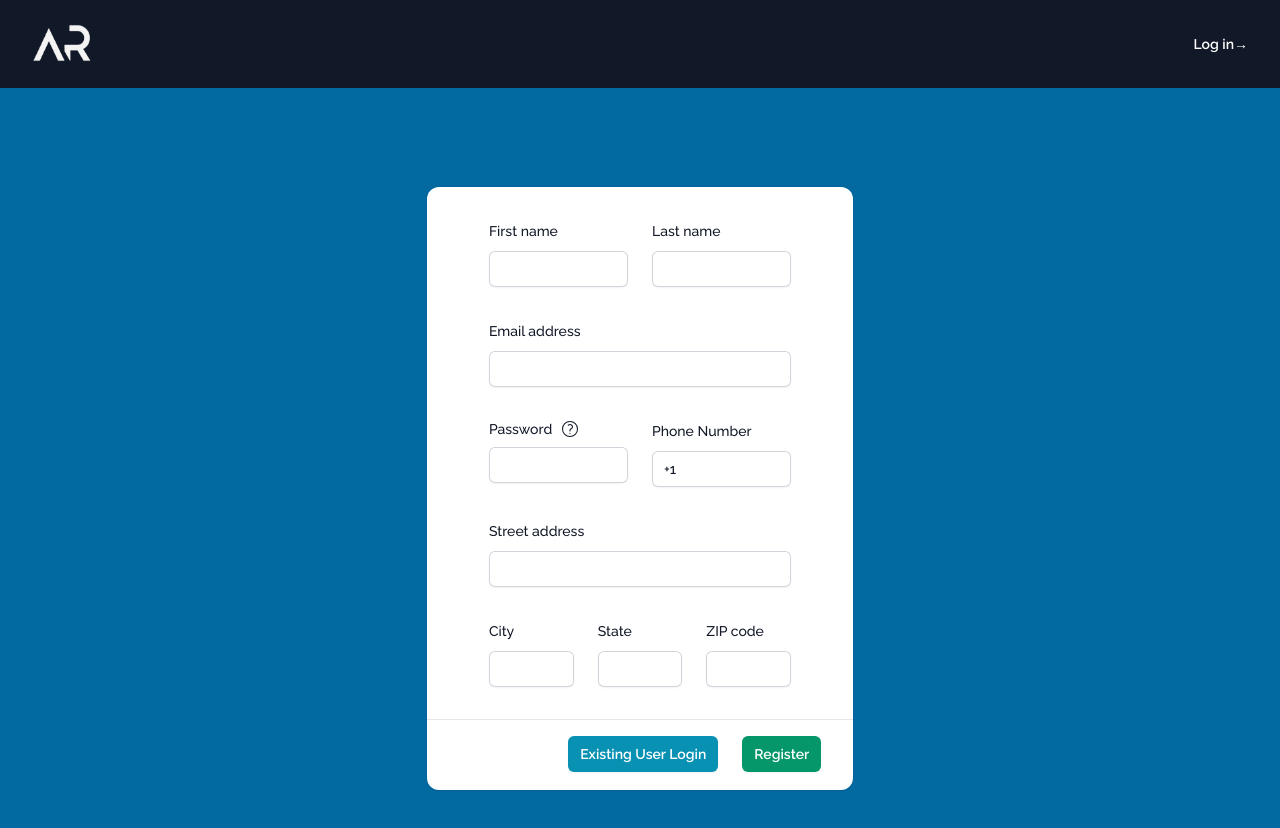
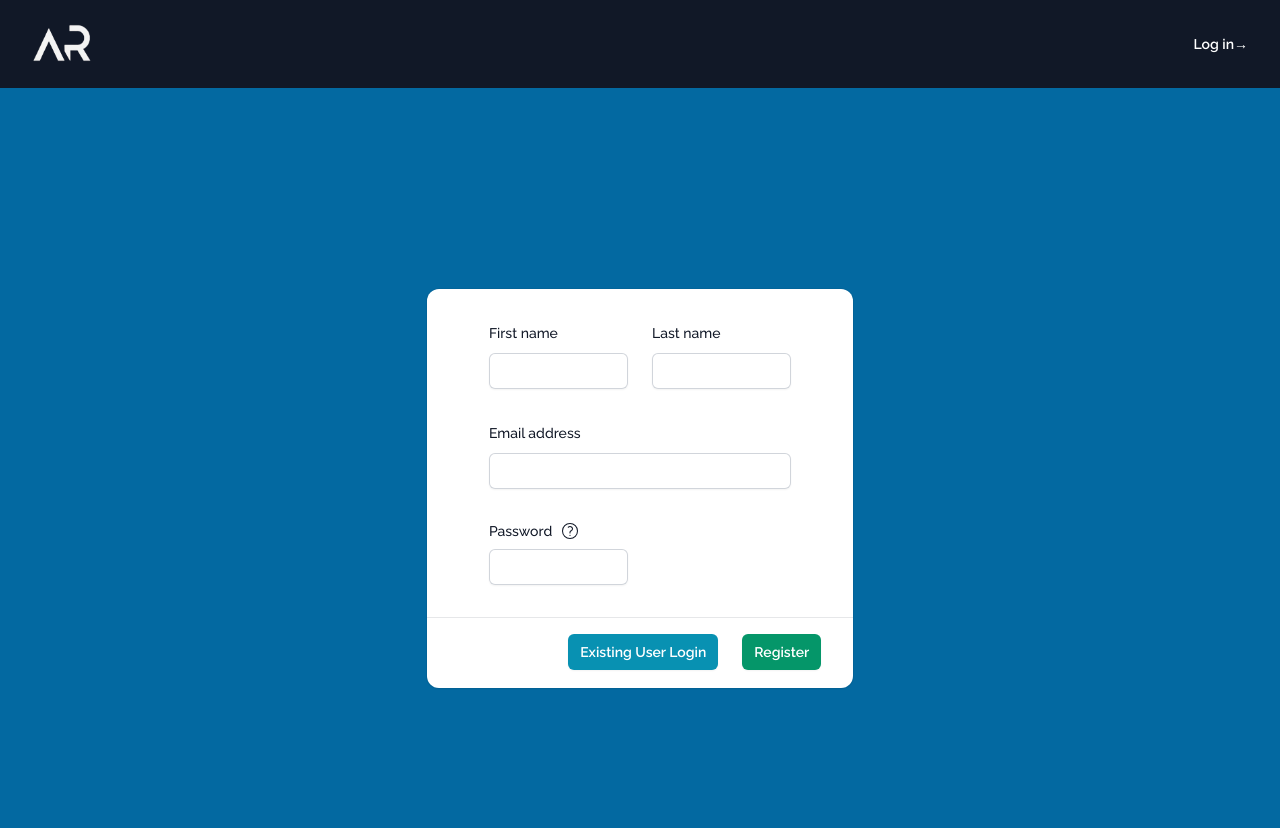
Before and after one commit to AdrianRRojo/authtemplate, a React (Create React App) app: page / in a window 1280 px wide. Shown: the top 828 px of the page. Built offline with nearby package versions, Linux system fonts and the light colour scheme; what bcryptjs-react would draw is missing.

Commit message:
removed un-used fields

```diff
--- a/src/controllers/registerController.tsx
+++ b/src/controllers/registerController.tsx
@@ -17,8 +17,7 @@ export const RegisterController = async (data: FormData) => {
   const errorList: string[] = [];
   const success: string[] = [];
   var email: string = data.email;
-  var address: string = data.address;
-  var postal: string = data.postal;
+
   var fname: string = data.fname;
   var lname: string = data.lname;
   var password: string = data.password;
@@ -61,18 +60,7 @@ export const RegisterController = async (data: FormData) => {
     errorList.push(errorMsg);
     errors = true;
   }
-  if (address.length < 4) {
-    errorMsg = "Please set a valid street address";
-    errorList.push(errorMsg);
-    errors = true;
-  }
-  // console.log(postal.length)
-  if (postal.length > 6) {
 
-    errorMsg = "Please set a valid postal";
-    errorList.push(errorMsg);
-    errors = true;
-  }
   if (fname.length < 2) {
     errorMsg = "First name length is invalid";
     errorList.push(errorMsg);
@@ -126,14 +114,7 @@ export const RegisterController = async (data: FormData) => {
       errors = true;
   }
 
-  const hasNumber = /\d/.test(password);
 
-  if (!hasNumber) {
-    errorMsg =
-      "Please ensure password meets all requirements: Does not contain a number";
-      errorList.push(errorMsg);
-      errors = true;
-  }
 
   if (errors) {
     return errorList;
--- a/src/pages/register.tsx
+++ b/src/pages/register.tsx
@@ -6,12 +6,12 @@ export interface FormData {
   fname: string;
   lname: string;
   email: string;
-  address: string;
-  city: string;
-  region: string;
-  postal: string;
+  // address: string;
+  // city: string;
+  // region: string;
+  // postal: string;
   password: string;
-  phone: string;
+  // phone: string;
 }
 
 interface rcMessages {
@@ -26,16 +26,15 @@ export default function Register() {
     fname: "",
     lname: "",
     email: "",
-    address: "",
-    city: "",
-    region: "",
-    postal: "",
+    // address: "",
+    // city: "",
+    // region: "",
+    // postal: "",
     password: "",
-    phone: "",
+    // phone: "",
   });
 
-  const [phone, setPhone] = useState("+1 ");
-  useEffect(() => {}, [formData.phone]);
+
 
   const [rcMsg, setRcMsg] = useState<rcMessages[]>([{ id: "", message: "" }]);
 
@@ -45,10 +44,7 @@ export default function Register() {
     event.preventDefault();
 
     try {
-      setFormData((prevData) => ({
-        ...prevData,
-        phone,
-      }));
+
       try {
         const rcResponse: any | undefined = await RegisterController(formData);
         if (rcResponse) {
@@ -76,37 +72,7 @@ export default function Register() {
       console.log("Error", error);
     }
   };
-  const formatThePhoneNumber = (
-    value: string,
-    onChange: (phoneNumber: string) => void
-  ) => {
-    // Remove non-digit characters except the '+' symbol
-    const cleanedValue = value.replace(/\D/g, "");
 
-    let formattedValue = "+1";
-
-    if (cleanedValue.length > 1) {
-      if (cleanedValue.length > 1) {
-        formattedValue += ` (${cleanedValue.slice(1, 4)})`;
-      }
-
-      if (cleanedValue.length > 4) {
-        formattedValue += ` ${cleanedValue.slice(4, 7)}`;
-      }
-
-      if (cleanedValue.length > 7) {
-        formattedValue += `-${cleanedValue.slice(7, 11)}`;
-      }
-    }
-
-    if (cleanedValue.length <= 1) {
-      formattedValue = "+1";
-    }
-
-    setPhone(formattedValue);
-    onChange(formattedValue);
-    // <input type="hidden" name="phone" value={phone} onChange={handleInputChange} hidden/>
-  };
 
   const handleInputChange = (event: React.ChangeEvent<HTMLInputElement>) => {
     const { name, value } = event.target;
@@ -122,12 +88,6 @@ export default function Register() {
   };
 
   const [isHovering, setIsHovering] = useState(false);
-  // const passwordReq = () => {
-  //   setReqBlock("block");
-  // };
-  // const passwordReqRemove = () => {
-  //   setReqBlock("hidden");
-  // };
 
   const handleMouseOver = () => {
     setIsHovering(true);
@@ -261,110 +221,6 @@ export default function Register() {
                 </div>
               </div>
 
-              <div className="sm:col-span-3">
-                <label
-                  htmlFor="phoneForm"
-                  className="block text-sm/6 font-medium text-gray-900"
-                >
-                  Phone Number
-                </label>
-                <div className="mt-2">
-                  <input
-                    id="phoneForm"
-                    type="text"
-                    name="phoneForm"
-                    maxLength={20}
-                    className="block pl-3 w-full rounded-md border-0 py-1.5 text-gray-900 shadow-sm ring-1 ring-inset ring-gray-300 placeholder:text-gray-400 focus:ring-2 focus:ring-inset  sm:text-sm/6"
-                    onChange={(e) =>
-                      formatThePhoneNumber(e.target.value, setPhone)
-                    }
-                    value={phone}
-                  />
-                </div>
-              </div>
-              <div className="col-span-full">
-                <label
-                  htmlFor="address"
-                  className="block text-sm/6 font-medium text-gray-900"
-                >
-                  Street address
-                </label>
-                <div className="mt-2">
-                  <input
-                    id="address"
-                    name="address"
-                    type="text"
-                    autoComplete="street-address"
-                    className="block w-full rounded-md border-0 py-1.5 text-gray-900 shadow-sm ring-1 ring-inset ring-gray-300 placeholder:text-gray-400 focus:ring-2 focus:ring-inset focus:ring-emerald-600 sm:text-sm/6"
-                    onChange={handleInputChange}
-                    value={formData.address}
-                    required
-                  />
-                </div>
-              </div>
-
-              <div className="sm:col-span-2 sm:col-start-1">
-                <label
-                  htmlFor="city"
-                  className="block text-sm/6 font-medium text-gray-900"
-                >
-                  City
-                </label>
-                <div className="mt-2">
-                  <input
-                    id="city"
-                    name="city"
-                    type="text"
-                    autoComplete="address-level2"
-                    className="block w-full rounded-md border-0 py-1.5 text-gray-900 shadow-sm ring-1 ring-inset ring-gray-300 placeholder:text-gray-400 focus:ring-2 focus:ring-inset focus:ring-emerald-600 sm:text-sm/6"
-                    onChange={handleInputChange}
-                    value={formData.city}
-                    required
-                  />
-                </div>
-              </div>
-
-              <div className="sm:col-span-2">
-                <label
-                  htmlFor="region"
-                  className="block text-sm/6 font-medium text-gray-900"
-                >
-                  State
-                </label>
-                <div className="mt-2">
-                  <input
-                    id="region"
-                    name="region"
-                    type="text"
-                    autoComplete="region"
-                    className="block w-full rounded-md border-0 py-1.5 text-gray-900 shadow-sm ring-1 ring-inset ring-gray-300 placeholder:text-gray-400 focus:ring-2 focus:ring-inset focus:ring-emerald-600 sm:text-sm/6"
-                    onChange={handleInputChange}
-                    value={formData.region}
-                    required
-                  />
-                </div>
-              </div>
-
-              <div className="sm:col-span-2">
-                <label
-                  htmlFor="postal"
-                  className="block text-sm/6 font-medium text-gray-900"
-                >
-                  ZIP code
-                </label>
-                <div className="mt-2">
-                  <input
-                    id="postal"
-                    name="postal"
-                    type="text"
-                    autoComplete="postal"
-                    className="block w-full rounded-md border-0 py-1.5 text-gray-900 shadow-sm ring-1 ring-inset ring-gray-300 placeholder:text-gray-400 focus:ring-2 focus:ring-inset focus:ring-emerald-600 sm:text-sm/6"
-                    onChange={handleInputChange}
-                    value={formData.postal}
-                    required
-                  />
-                </div>
-              </div>
             </div>
           </div>
           <div className="flex items-center justify-end gap-x-6 border-t border-gray-900/10 px-4 py-4 sm:px-8">
```
